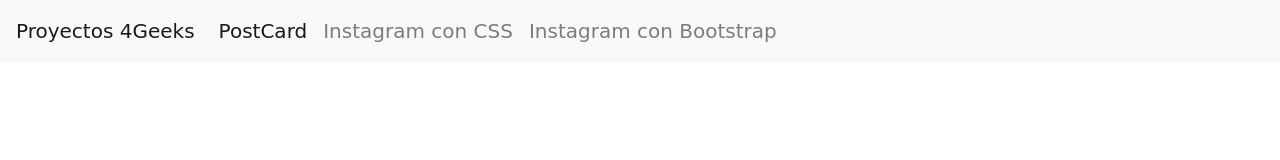
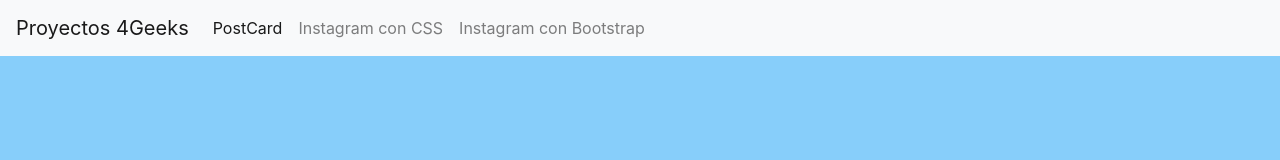
Before and after one commit to Mfoise/portafolio, a plain HTML site: page index.html in a window 1280 px wide. Drawn offline with nearby package versions, Linux system fonts and the light colour scheme; files that its build step writes are made by us from their sources.

Commit message:
terminando de modificar las rutas

```diff
--- a/index.html
+++ b/index.html
@@ -9,7 +9,7 @@
 
     <link rel="stylesheet" href="https://stackpath.bootstrapcdn.com/bootstrap/4.3.1/css/bootstrap.min.css" integrity="sha384-ggOyR0iXCbMQv3Xipma34MD+dH/1fQ784/j6cY/iJTQUOhcWr7x9JvoRxT2MZw1T" crossorigin="anonymous">
 
-    <link rel="stylesheet" href="css/style.css">
+    <link rel="stylesheet" href="bootstrap/css/style.css">
 
     <title>The Instagram Photo Feed (with Bootstrap)</title>
 </head>
```
